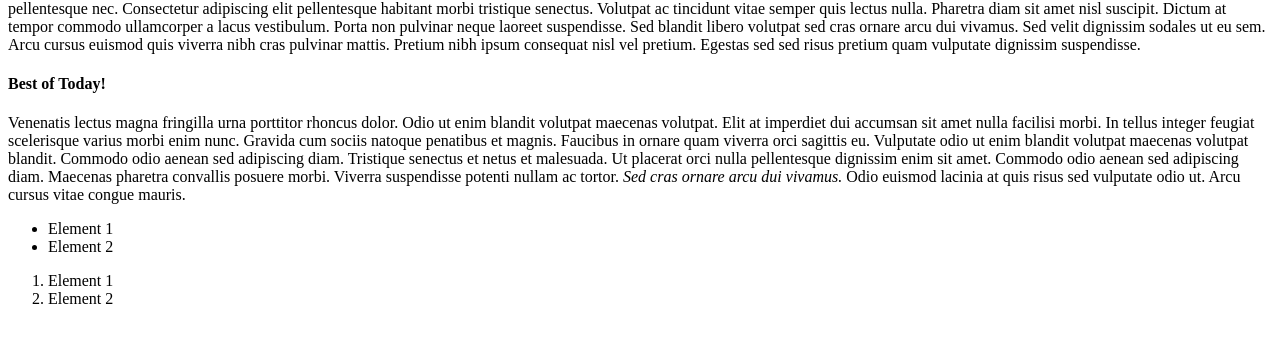
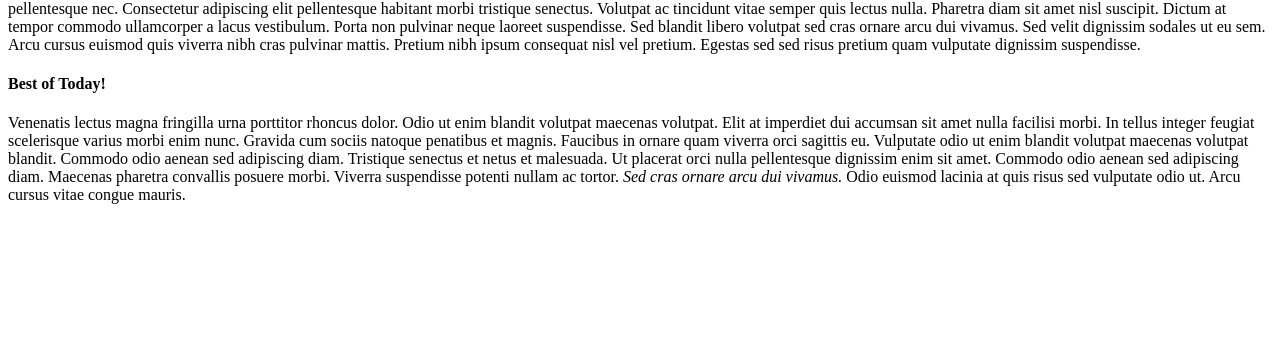
Before and after one commit to FeldjaegerLuke/TheOdinProject, a plain HTML site: page html-boilerplate/index.html in a window 1280 px wide. Shown: the part 116-458 px from the top of the page. Drawn offline with Linux system fonts and the light colour scheme.

Commit message:
Update index.html

```diff
--- a/html-boilerplate/index.html
+++ b/html-boilerplate/index.html
@@ -10,13 +10,5 @@
     <h4>Best of Today!</h4>
     <p>Venenatis lectus magna fringilla urna porttitor rhoncus dolor. Odio ut enim blandit volutpat maecenas volutpat. Elit at imperdiet dui accumsan sit amet nulla facilisi morbi. In tellus integer feugiat scelerisque varius morbi enim nunc. Gravida cum sociis natoque penatibus et magnis. Faucibus in ornare quam viverra orci sagittis eu. Vulputate odio ut enim blandit volutpat maecenas volutpat blandit. Commodo odio aenean sed adipiscing diam. Tristique senectus et netus et malesuada. Ut placerat orci nulla pellentesque dignissim enim sit amet. Commodo odio aenean sed adipiscing diam. Maecenas pharetra convallis posuere morbi. Viverra suspendisse potenti nullam ac tortor. <em>Sed cras ornare arcu dui vivamus.</em> Odio euismod lacinia at quis risus sed vulputate odio ut. Arcu cursus vitae congue mauris.</p>
     <!-- Comment -->
-    <ul>
-        <li>Element 1</li>
-        <li>Element 2</li>
-    </ul>
-    <ol>
-        <li>Element 1</li>
-        <li>Element 2</li>
-    </ol>
 </body>
 </html>
```
